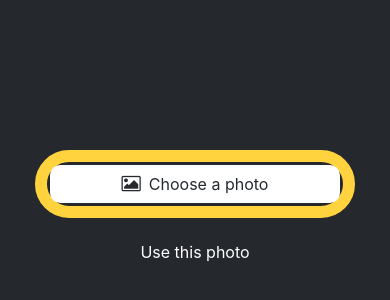
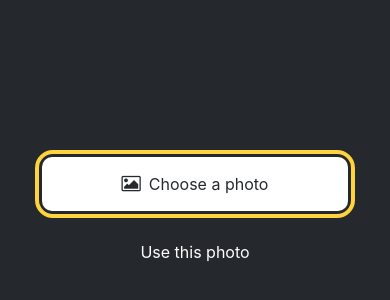
Before and after one commit to romeonatchkebia/first-mobile-app-exercise, a React Native app: screen / in a window 390 px wide. Shown: the part 498-798 px from the top of the page. Built offline with nearby package versions, Linux system fonts and the light colour scheme.

Commit message:
size changed

```diff
--- a/src/components/Button.js
+++ b/src/components/Button.js
@@ -7,7 +7,7 @@ export default function Button({ label, theme, onPress }) {
       <View
         style={[
           styles.buttonContainer,
-          { borderWidth: 12, borderColor: "#ffd33d", borderRadius: 54 },
+          { borderWidth: 4, borderColor: "#ffd33d", borderRadius: 18 },
         ]}
       >
         <Pressable
```
